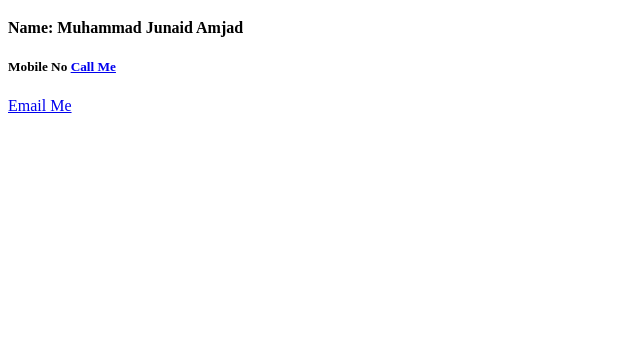
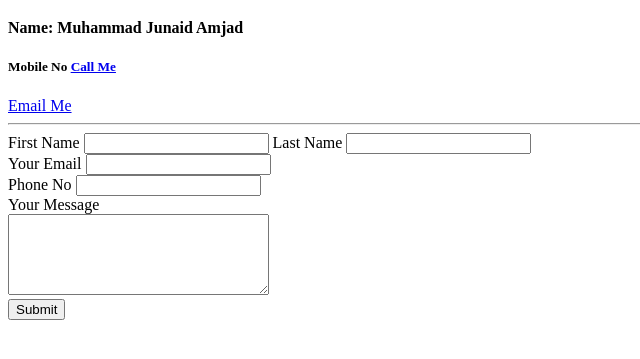
Before and after one commit to Junaid368/cv, a plain HTML site: page Contact_me.html in a window 1280 px wide. Shown: the part 61-420 px from the top of the page, without its empty margins (0-640 px from the left). Drawn offline with Linux system fonts and the light colour scheme.

Commit message:
Update Contact_me.html

```diff
--- a/Contact_me.html
+++ b/Contact_me.html
@@ -9,5 +9,21 @@
     <h4>Name: Muhammad Junaid Amjad</h4>
     <h5>Mobile No <a href="tel:03365481977"> Call Me</a></h5>
     <a href="mailto:muhammadj368@gmail.com?subject=feedback">Email Me</a>
+    <hr>
+    <form  action="mailto:muhammadj368@gmail.com?subject=Contact " method="post" enctype="text/plain">
+      <label for="fn">First Name</label>
+      <input type="text" name="fn" value="">
+      <label for="ln">Last Name</label>
+      <input type="text" name="ln" value=""><br>
+      <label for="email">Your Email</label>
+      <input type="email" name="email" value="" /> <br>
+      <label for="Pn">Phone No</label>
+      <input type="tel" name="Pn" value=""><br>
+      <label for="Ym">Your Message</label><br>
+      <textarea name="ym" rows="5" cols="30"></textarea><br>
+      <input type="submit" name="" value="Submit">
+
+
+    </form>
   </body>
 </html>
```
